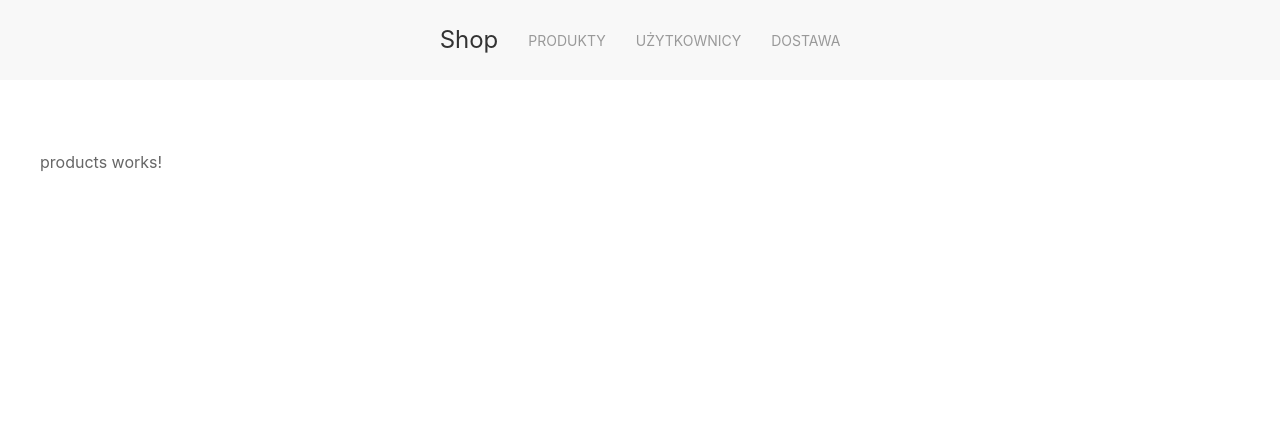
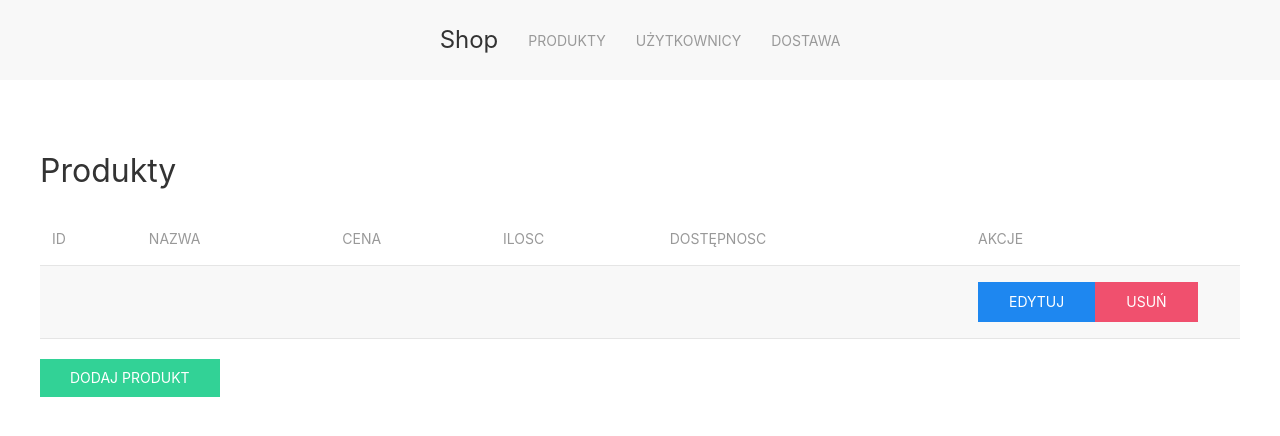
Before and after one commit to Guzik27/Angular-shop, an Angular app: page /shop/products in a window 1280 px wide. Shown: the top 436 px of the page. Built offline with nearby package versions, Linux system fonts and the light colour scheme.

Commit message:
dodanie pustej listy produktów z przyciskami

```diff
--- a/src/app/shop/products/products.component.html
+++ b/src/app/shop/products/products.component.html
@@ -1 +1,32 @@
-<p>products works!</p>
+
+  <h2>Produkty</h2>
+  <table class="uk-table uk-table-striped">
+    <thead>
+    <tr>
+      <th>ID</th>
+      <th>Nazwa</th>
+      <th>Cena</th>
+      <th>Ilosc</th>
+      <th>Dostępnosc</th>
+      <th>Akcje</th>
+    </tr>
+    </thead>
+    <tbody>
+    <tr>
+      <td></td>
+      <td></td>
+      <td></td>
+      <td></td>
+      <td>
+        <span></span>
+      </td>
+      <td style="width: 250px">
+        <a><input type="button" class="uk-button uk-button-primary" value="Edytuj"></a>
+        <a><input type="button" class="uk-button uk-button-danger" value="Usuń"></a>
+      </td>
+    </tr>
+    </tbody>
+  </table>
+  <div>
+    <a><input style="background-color: #32d296; color: white" class="uk-button" type="button" value="Dodaj produkt"></a>
+  </div>
```
